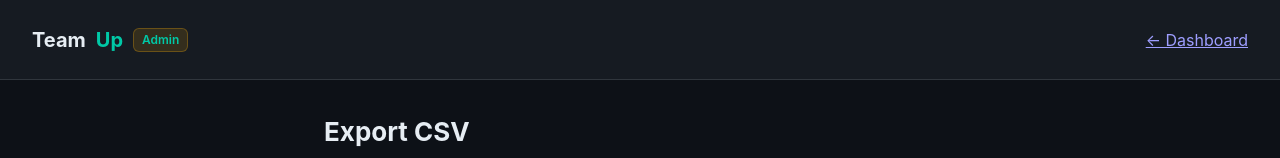
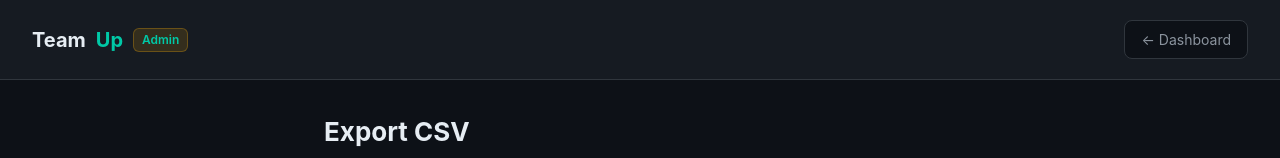
Before and after one commit to mrez121/T149-Capstone, a Next.js app: page /admin/export-csv in a window 1280 px wide. Shown: the top 158 px of the page. Built offline with nearby package versions, Linux system fonts and the light colour scheme; no server answers.

Commit message:
Unify CSV export page dashboard button style

```diff
--- a/pages/admin/export-csv.js
+++ b/pages/admin/export-csv.js
@@ -61,7 +61,7 @@ export default function ExportCsvPage() {
       {/* Navigation */}
       <nav className="anav">
         <div className="anav-logo">Team<span>Up</span> <span className="admin-tag">Admin</span></div>
-        <Link href="/tutor_dash" className="anav-link">← Dashboard</Link>
+        <Link href="/tutor_dash" className="anav-link anav-button">← Dashboard</Link>
       </nav>
 
       <div className="acontainer-sm">
```
